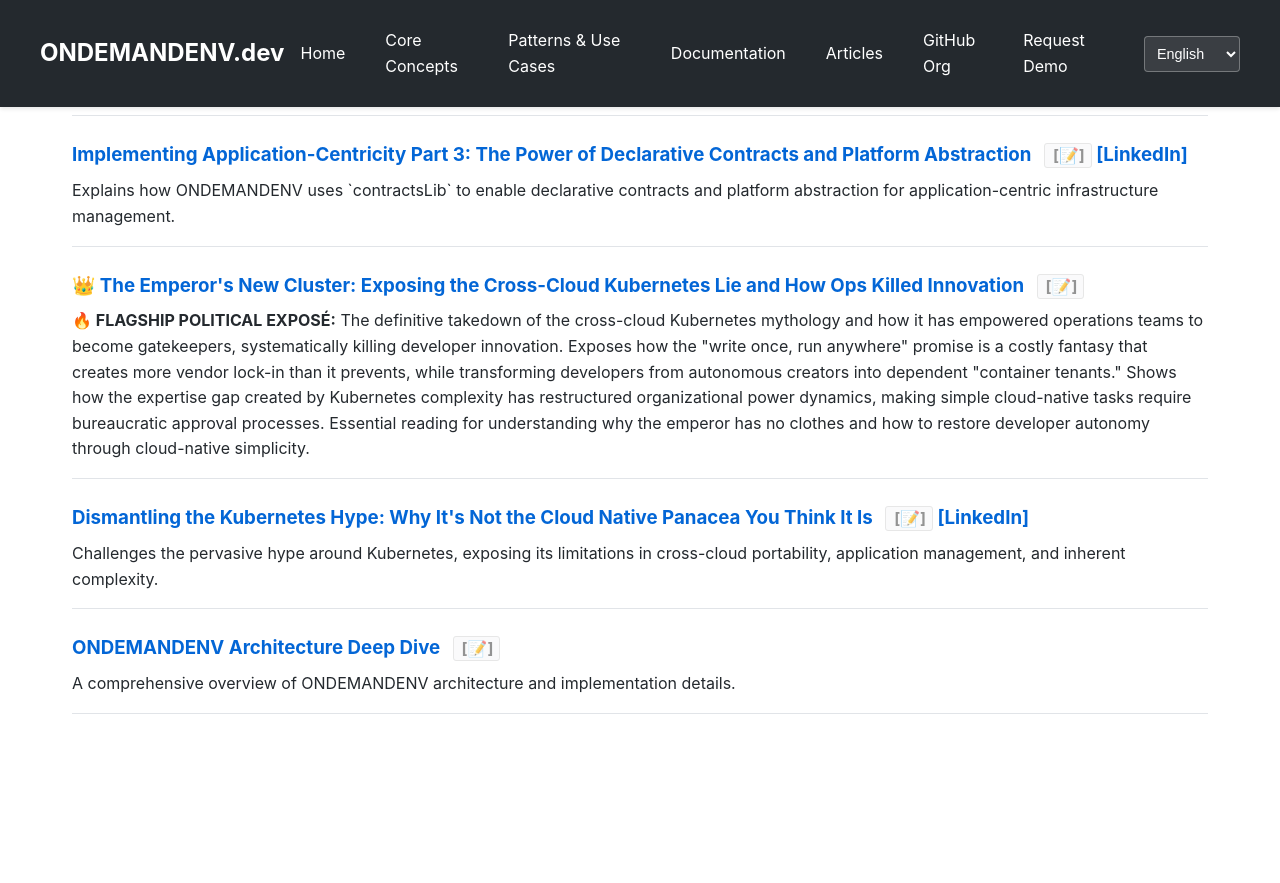
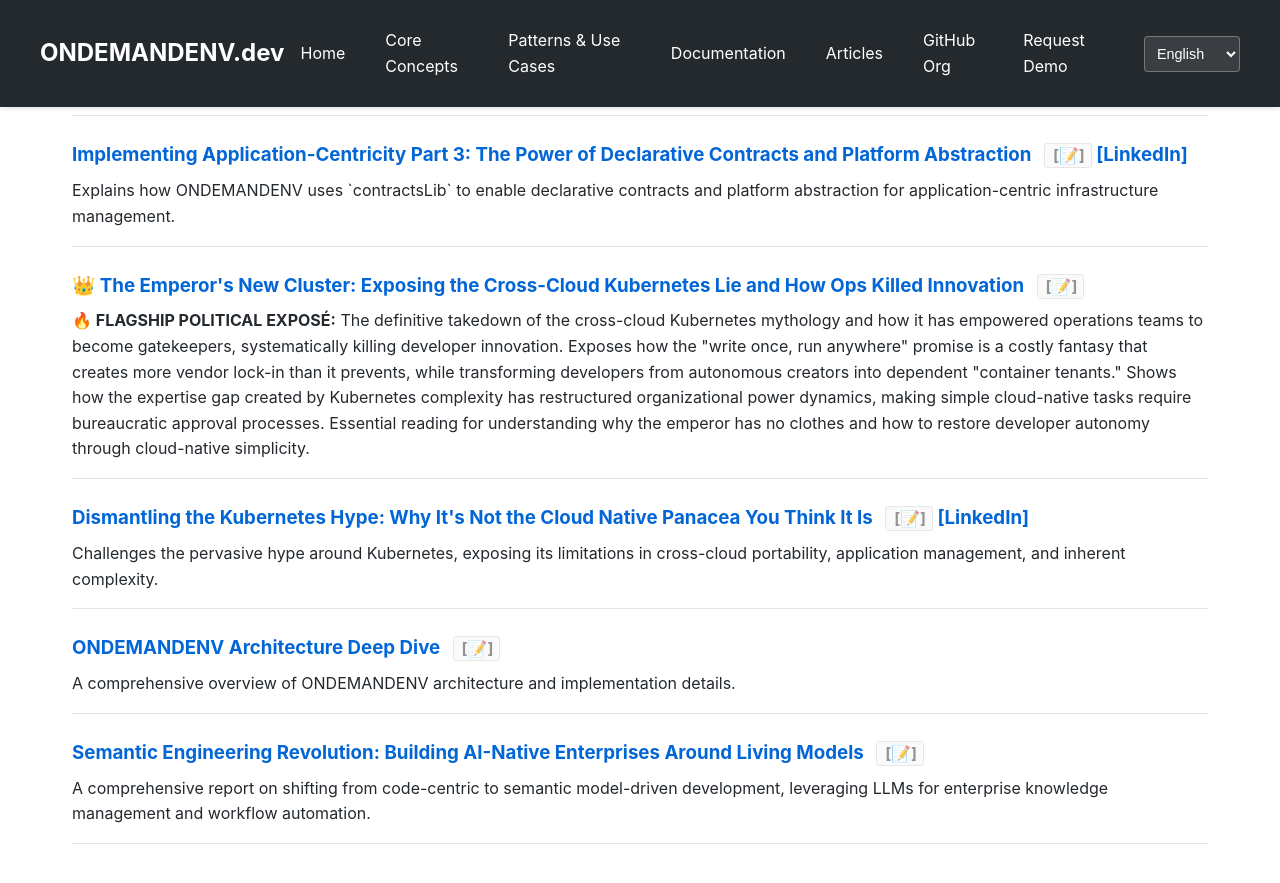
Before and after one commit to ondemandenv/ondemandenv.github.io, a Jekyll site: the page articles.html, which Jekyll copies as it is, in a window 1280 px wide and 900 px high, scrolled down 8786 px. Shown: the top 883 px of the window. Built offline with Jekyll 4.4.1, drawn with Linux system fonts in a browser that asks for light colours; before the commit the page ends 9556 px from its top, so only the background shows below that.

Commit message:
semantic eng

```diff
--- a/articles.html
+++ b/articles.html
@@ -286,6 +286,10 @@
             <h3><a href="articles/odmd-arc">ONDEMANDENV Architecture Deep Dive</a> <a href="https://github.com/ondemandenv/ondemandenv.github.io/commits/main/articles/odmd-arc.md" class="source-history-link" title="View source history">[📝]</a></h3>
             <p>A comprehensive overview of ONDEMANDENV architecture and implementation details.</p>
         </li>
+        <li>
+            <h3><a href="articles/semantic-engineering-revolution">Semantic Engineering Revolution: Building AI-Native Enterprises Around Living Models</a> <a href="https://github.com/ondemandenv/ondemandenv.github.io/commits/main/articles/semantic-engineering-revolution.md" class="source-history-link" title="View source history">[📝]</a></h3>
+            <p>A comprehensive report on shifting from code-centric to semantic model-driven development, leveraging LLMs for enterprise knowledge management and workflow automation.</p>
+        </li>
     </ul>
 </main>
 
```
